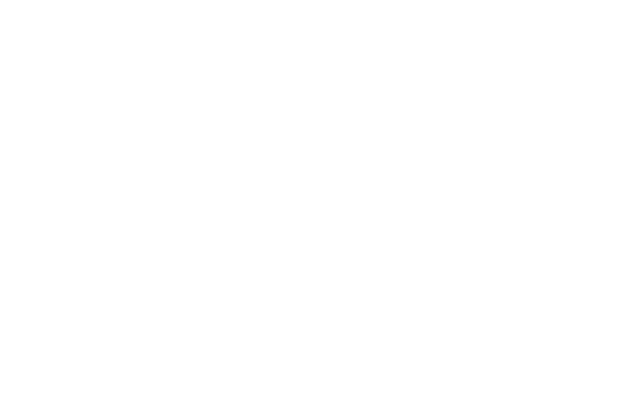
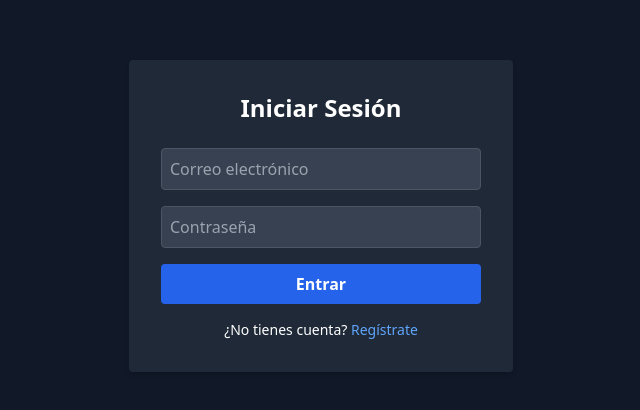
Before and after one commit to elisarrtech/quickflow-frontend, a React (Vite) app: page / in a window 1280 px wide. Before the commit this address had no page. Shown: the part 184-594 px from the top of the page, without its empty margins (319-959 px from the left). Built offline with nearby package versions, Linux system fonts and the light colour scheme.

Commit message:
Update App.jsx

```diff
--- a/src/App.jsx
+++ b/src/App.jsx
@@ -2,16 +2,17 @@ import { BrowserRouter, Routes, Route } from 'react-router-dom';
 import Login from './pages/Login';
 import Register from './pages/Register';
 import Dashboard from './pages/Dashboard';
-import Tareas from './pages/Tareas'; // ✅
+import Tareas from './pages/Tareas';
 
 function App() {
   return (
     <BrowserRouter>
       <Routes>
+        <Route path="/" element={<Login />} /> {/* ✅ Agregado */}
         <Route path="/login" element={<Login />} />
         <Route path="/register" element={<Register />} />
         <Route path="/dashboard" element={<Dashboard />} />
-        <Route path="/tareas" element={<Tareas />} /> {/* ✅ */}
+        <Route path="/tareas" element={<Tareas />} />
       </Routes>
     </BrowserRouter>
   );
```
